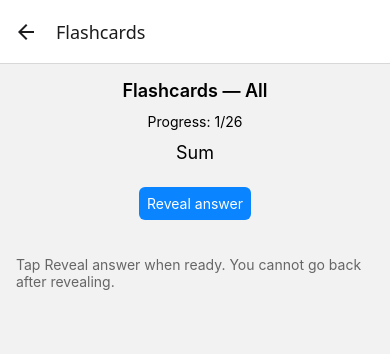
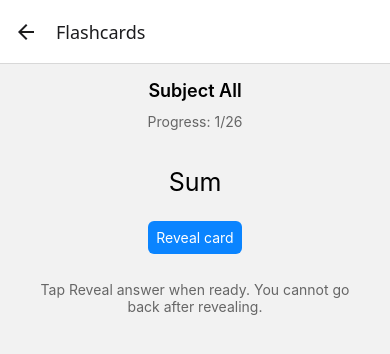
Before and after one commit to Relie28/FormulaSmart, a React Native app: screen /Flashcards in a window 390 px wide. Shown: the top 354 px of the page. Built offline with nearby package versions, Linux system fonts and the light colour scheme.

Commit message:
feat: add global device utils and use device width for responsive flashcard layout

```diff
--- a/src/components/FlashcardView.tsx
+++ b/src/components/FlashcardView.tsx
@@ -2,6 +2,7 @@ import React from 'react';
 import { View, Text, StyleSheet, TouchableOpacity } from 'react-native';
 import Svg, { Circle, Rect, Polygon } from 'react-native-svg';
 import type { Card } from '../data/cards';
+import { deviceWidth } from '../utils/device';
 
 function ShapePreview({ card }: { card: Card }) {
     if (card.type !== 'shape') return null;
@@ -35,24 +36,32 @@ export default function FlashcardView({
     onReveal: () => void;
     onShowHint?: () => void;
 }) {
+    const maxWidth = Math.min(320, Math.round(deviceWidth * 0.9));
+
     return (
         <View style={styles.card}>
             {!revealed ? (
                 <View style={styles.front}>
-          <Text style={styles.prompt}>{card.prompt}</Text>
+                    <Text style={[styles.prompt, { maxWidth }]}>{card.prompt}</Text>
                     <ShapePreview card={card} />
+
                     {card.type === 'word' && (
                         <TouchableOpacity onPress={onShowHint} style={styles.hintButton}>
-              <Text style={{ color: '#fff' }}>Show hint</Text>
+                            <Text style={{ color: '#fff' }}>
+                                Show hint
+                            </Text>
                         </TouchableOpacity>
                     )}
+
                     <TouchableOpacity onPress={onReveal} style={styles.revealButton}>
-            <Text style={{ color: '#fff' }}>Reveal answer</Text>
+                        <Text style={{ color: '#fff' }}>
+                            Reveal card
+                        </Text>
                     </TouchableOpacity>
                 </View>
             ) : (
                 <View style={styles.back}>
-          <Text style={styles.answer}>{card.answer}</Text>
+                    <Text style={[styles.answer, { maxWidth }]}>{card.answer}</Text>
                 </View>
             )}
         </View>
@@ -60,11 +69,11 @@ export default function FlashcardView({
 }
 
 const styles = StyleSheet.create({
-  card: { alignItems: 'center', justifyContent: 'center', marginVertical: 12 },
+    card: { marginTop: 25, alignItems: 'center', justifyContent: 'center', marginVertical: 12 },
     front: { alignItems: 'center' },
     back: { alignItems: 'center' },
-  prompt: { fontSize: 18, marginBottom: 12, textAlign: 'center', maxWidth: 320 },
-  answer: { fontSize: 18, color: '#3a3563', textAlign: 'center' },
+    prompt: { fontSize: 25, marginBottom: 12, textAlign: 'center', maxWidth: 320 },
+    answer: { fontSize: 25, color: '#3a3563', textAlign: 'center' },
     hintButton: { marginTop: 12, backgroundColor: '#3a3563', padding: 8, borderRadius: 6 }
     ,
     revealButton: { marginTop: 12, backgroundColor: '#0a84ff', padding: 8, borderRadius: 6 }
--- a/src/screens/Flashcards.tsx
+++ b/src/screens/Flashcards.tsx
@@ -15,7 +15,13 @@ export default function Flashcards({ route, navigation }: Props) {
     const [revealed, setRevealed] = useState(false);
     const [results, setResults] = useState<{ id: string; correct: boolean }[]>([]);
 
-  if (!pool.length) return <View style={styles.container}><Text>No cards found for that selection</Text></View>;
+    if (!pool.length) return (
+        <View style={styles.container}>
+            <Text>
+                No cards found for that selection
+            </Text>
+        </View>
+    );
 
     const card = pool[index % pool.length];
 
@@ -58,18 +64,26 @@ export default function Flashcards({ route, navigation }: Props) {
 
     return (
         <View style={styles.container}>
-      <Text style={styles.header}>Flashcards — {Array.isArray(subjects) ? subjects.join(', ') : 'All'}</Text>
-      <Text style={styles.sub}>Progress: {index + 1}/{pool.length}</Text>
+            <Text style={styles.header}>
+                Subject {Array.isArray(subjects) ? subjects.join(', ') : 'All'}
+            </Text>
+
+            <Text style={styles.sub}>
+                Progress: {index + 1}/{pool.length}
+            </Text>
+
             <FlashcardView card={card} revealed={revealed} onReveal={() => setRevealed(true)} onShowHint={() => Alert.alert('Hint', 'Hint: ' + (card.type === 'word' ? card.hint ?? 'Try to identify which formula fits the quantities in the problem.' : ''))} />
 
             {!revealed ? (
-        <View style={styles.actions}>
-          <Text style={{ color: '#666' }}>Tap Reveal answer when ready. You cannot go back after revealing.</Text>
+                <View style={[styles.actions, { marginTop: 15 }]}>
+                    <Text style={{ color: '#666', paddingHorizontal: 20, textAlign: 'center', }}>
+                        Tap Reveal answer when ready. You cannot go back after revealing.
+                    </Text>
                 </View>
             ) : (
                 <View style={styles.actions}>
+                    <Button title="I missed it" onPress={() => markAnswer(false)} color="#d33" />
                     <Button title="I got it" onPress={() => markAnswer(true)} />
-          <Button title="I missed it" onPress={() => markAnswer(false)} color="#d33" />
                 </View>
             )}
         </View>
@@ -79,5 +93,6 @@ export default function Flashcards({ route, navigation }: Props) {
 const styles = StyleSheet.create({
     container: { flex: 1, padding: 16, alignItems: 'center' },
     header: { fontSize: 18, fontWeight: '600', marginBottom: 12 },
-  actions: { flexDirection: 'row', gap: 12, marginTop: 24 }
+    actions: { flexDirection: 'row', gap: 12, marginTop: 24 },
+    sub: { fontSize: 14, color: '#666', marginBottom: 12 }
 });
--- /dev/null
+++ b/src/utils/device.ts
@@ -0,0 +1,27 @@
+import { useEffect, useState } from 'react';
+import { Dimensions, ScaledSize } from 'react-native';
+
+export function getDeviceSize() {
+  const { width, height } = Dimensions.get('window');
+  return { width, height };
+}
+
+export const deviceWidth = Dimensions.get('window').width;
+export const deviceHeight = Dimensions.get('window').height;
+
+export function useDeviceSize() {
+  const [size, setSize] = useState(() => Dimensions.get('window'));
+
+  useEffect(() => {
+    const onChange = ({ window }: { window: ScaledSize }) => setSize(window);
+    // Support both newer RN (addEventListener returns subscription) and older RN (removeEventListener)
+    const d: any = Dimensions as any;
+    const sub = d.addEventListener ? d.addEventListener('change', onChange) : null;
+    return () => {
+      if (sub && typeof sub.remove === 'function') sub.remove();
+      else if (d.removeEventListener) d.removeEventListener('change', onChange);
+    };
+  }, []);
+
+  return size;
+}
```
Lines whose indentation alone changed are shown as unchanged.
